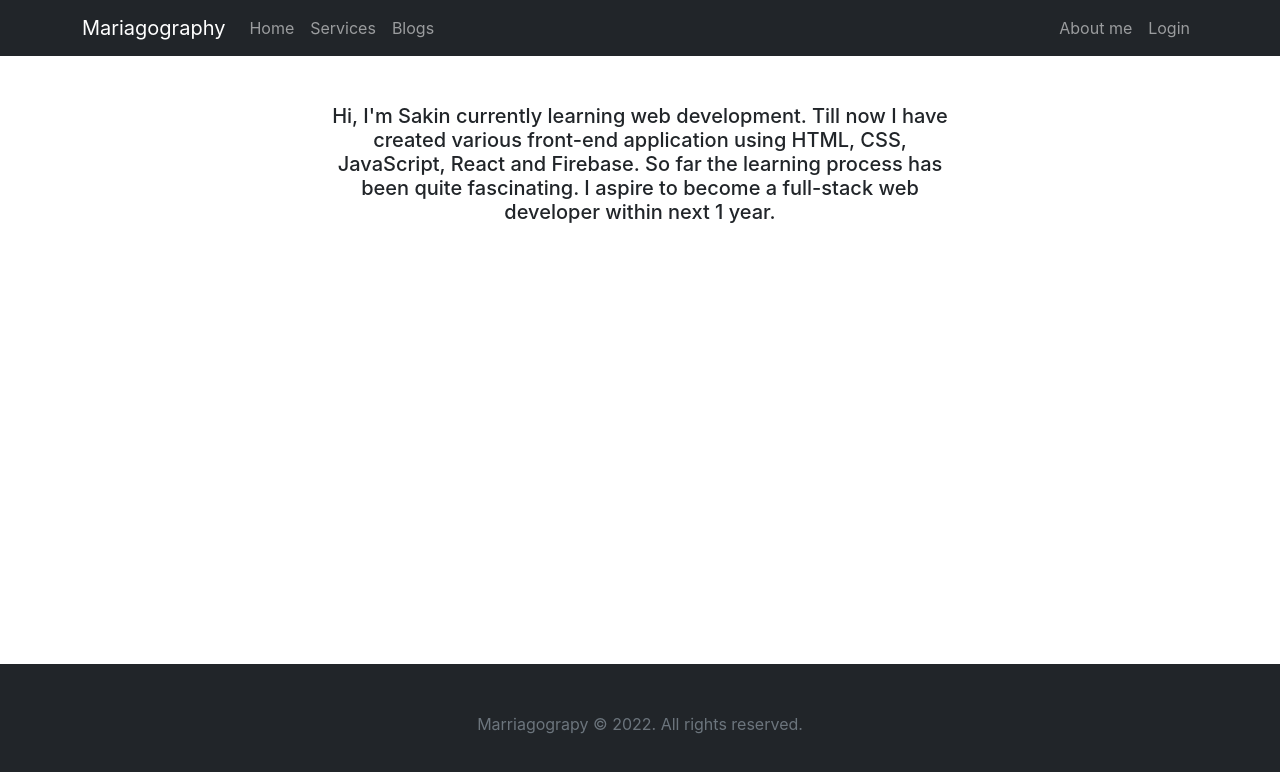
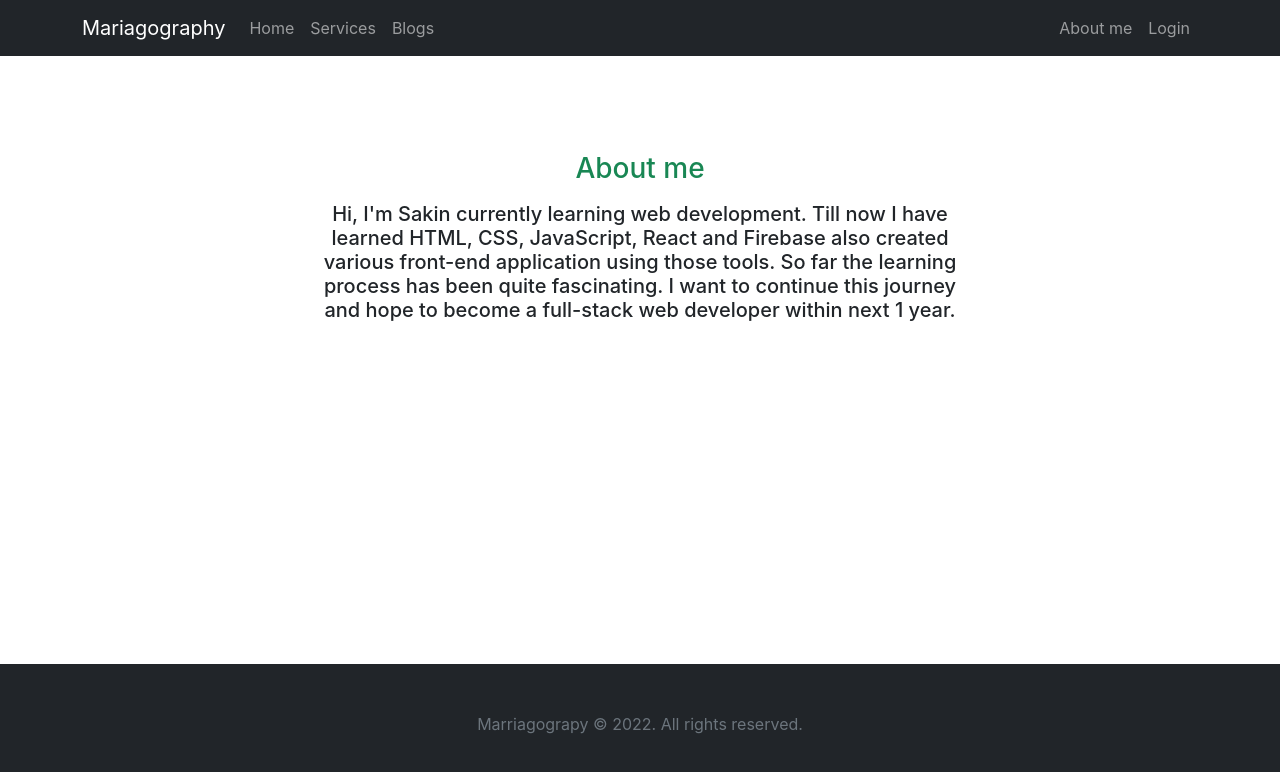
Before and after one commit to TA-Sakin/marriagograpy, a React (Create React App) app: page /about in a window 1280 px wide. Shown: the top 772 px of the page. Built offline with nearby package versions, Linux system fonts and the light colour scheme; no server answers.

Commit message:
read me file

```diff
--- a/src/Components/About/About.js
+++ b/src/Components/About/About.js
@@ -2,12 +2,17 @@ import React from "react";
 
 const About = () => {
   return (
-    <div style={{ minHeight: "70vh" }}>
-      <h5 className="w-50 mx-auto text-center py-5">
+    <div
+      className="w-50 mx-auto text-center align-items-center py-5"
+      style={{ minHeight: "70vh" }}
+    >
+      <h3 className="pb-2 pt-5 text-success">About me</h3>
+      <h5>
         Hi, I'm Sakin currently learning web development. Till now I have
-        created various front-end application using HTML, CSS, JavaScript, React
-        and Firebase. So far the learning process has been quite fascinating. I
-        aspire to become a full-stack web developer within next 1 year.
+        learned HTML, CSS, JavaScript, React and Firebase also created various
+        front-end application using those tools. So far the learning process has
+        been quite fascinating. I want to continue this journey and hope to
+        become a full-stack web developer within next 1 year.
       </h5>
     </div>
   );
--- a/src/Components/Login/Login/Login.js
+++ b/src/Components/Login/Login/Login.js
@@ -17,9 +17,9 @@ import { useLocation, useNavigate } from "react-router-dom";
 const Login = () => {
   const [signInWithGoogle, googleUser, googleLoading, googleError] =
     useSignInWithGoogle(auth);
-  const [signInWithEmailAndPassword, user, loading, signInError] =
+  const [signInWithEmailAndPassword, user, loading, error] =
     useSignInWithEmailAndPassword(auth);
-  const [sendPasswordResetEmail, sending, passError] =
+  const [sendPasswordResetEmail, sending, passwordError] =
     useSendPasswordResetEmail(auth);
 
   const location = useLocation();
@@ -27,14 +27,23 @@ const Login = () => {
   const [email, setEmail] = useState("");
   const [password, setPassword] = useState("");
   const from = location.state?.from?.pathname || "/";
-
+  let popupError;
+  //------------google sign in------------
   const handleGoogleSignIn = () => {
     signInWithGoogle();
   };
+  // ------------ email and password login------------
   const handleLogin = (e) => {
     e.preventDefault();
     signInWithEmailAndPassword(email, password);
   };
+  // -----------error handling------------
+
+  if (googleError) {
+    popupError = <p className="text-danger">{googleError?.message}</p>;
+    // toast(`${googleError?.message}` && "Popup closed");
+  }
+  //------------ password reset------------
   const handleResetPassword = async () => {
     if (email) {
       await sendPasswordResetEmail(email);
@@ -43,6 +52,8 @@ const Login = () => {
       toast("Please enter a valid email");
     }
   };
+
+  //------------ redirect to the last page user entered------------
   if (googleUser || user) {
     navigate(from, { replace: true });
   }
@@ -60,6 +71,9 @@ const Login = () => {
             required
           />
         </Form.Group>
+        {error?.message.includes("user") && (
+          <p className="text-danger">{error?.message}</p>
+        )}
         <Form.Group className="mb-3" controlId="formBasicPassword">
           <Form.Label>Password</Form.Label>
           <Form.Control
@@ -70,6 +84,9 @@ const Login = () => {
             required
           />
         </Form.Group>
+        {error?.message.includes("pass") && (
+          <p className="text-danger">{error?.message}</p>
+        )}
         <Form.Group className="mb-3" controlId="formBasicCheckbox">
           <Form.Check type="checkbox" label="Agree terms and conditions" />
         </Form.Group>
@@ -85,6 +102,7 @@ const Login = () => {
             Login
           </Button>
         </div>
+        {popupError}
       </Form>
       <div>
         <h6 className="text-center mt-3">New to Marriagography? </h6>
--- a/src/Components/Login/Register/Register.js
+++ b/src/Components/Login/Register/Register.js
@@ -3,7 +3,8 @@ import { Button, Form } from "react-bootstrap";
 import { FcGoogle } from "react-icons/fc";
 import { FaFacebook } from "react-icons/fa";
 import { FaGithub } from "react-icons/fa";
-import { Link } from "react-router-dom";
+import { Link, useNavigate } from "react-router-dom";
+import { ToastContainer, toast } from "react-toastify";
 import auth from "../../../firebase.init";
 import {
   useSignInWithGoogle,
@@ -14,16 +15,33 @@ const Register = () => {
     useCreateUserWithEmailAndPassword(auth, { sendEmailVerification: true });
   const [signInWithGoogle, googleUser, googleLoading, googleError] =
     useSignInWithGoogle(auth);
+  const navigate = useNavigate();
+  let errorElement;
+
+  // ------------google sign in------------
   const handleGoogleSignIn = () => {
     signInWithGoogle();
   };
+  //------------error handling---------
+  if (error || googleError) {
+    errorElement = <p className="text-danger"> {googleError?.message}</p>;
+  }
+  //------------redirect to home after signin------------
+  if (user || googleUser) {
+    navigate("/home");
+  }
+
+  // ------------ email and password register ------------
+
   const handleRegister = (e) => {
     e.preventDefault();
     const name = e.target.name.value;
     const email = e.target.email.value;
     const password = e.target.password.value;
     createUserWithEmailAndPassword(email, password);
+    toast("Account created");
   };
+
   return (
     <div className="w-25 mx-auto login pt-5">
       <Form onSubmit={handleRegister}>
@@ -57,8 +75,7 @@ const Register = () => {
         <Form.Group className="mb-3" controlId="formBasicCheckbox">
           <Form.Check type="checkbox" label="Agree terms and conditions" />
         </Form.Group>
-        <div className="d-flex justify-content-between align-items-center">
-          <p>Forgot password?</p>
+        <div className="d-flex justify-content-end align-items-center">
           <Button
             className="rounded-pill btn btn-outline-secondary text-white w-25 "
             variant="dark"
@@ -67,6 +84,7 @@ const Register = () => {
             Register
           </Button>
         </div>
+        {errorElement}
       </Form>
       <div className="d-flex justify-content-center">
         <h6 className=" mt-3">
@@ -106,6 +124,7 @@ const Register = () => {
       >
         <FaFacebook className="icons" /> <b>Continue with Facebook</b>
       </Button>
+      <ToastContainer />
     </div>
   );
 };
```
Also changed, not shown: firebase.json (added), 2 other files (tests, documents, lock files or other folders).
